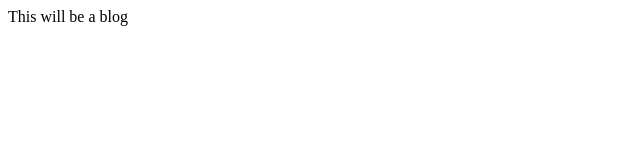
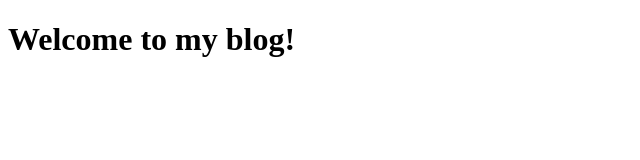
Before and after one commit to miflow13/blog, a plain HTML site: page index.html in a window 1280 px wide. Shown: the whole page, without its empty margins (0-640 px from the left). Drawn offline with Linux system fonts and the light colour scheme.

Commit message:
Add text

```diff
--- a/index.html
+++ b/index.html
@@ -6,6 +6,6 @@
     <title>My Blog v0.1</title>
 </head>
 <body>
-    This will be a blog
+    <h1>Welcome to my blog!</h1>
 </body>
 </html>
```
